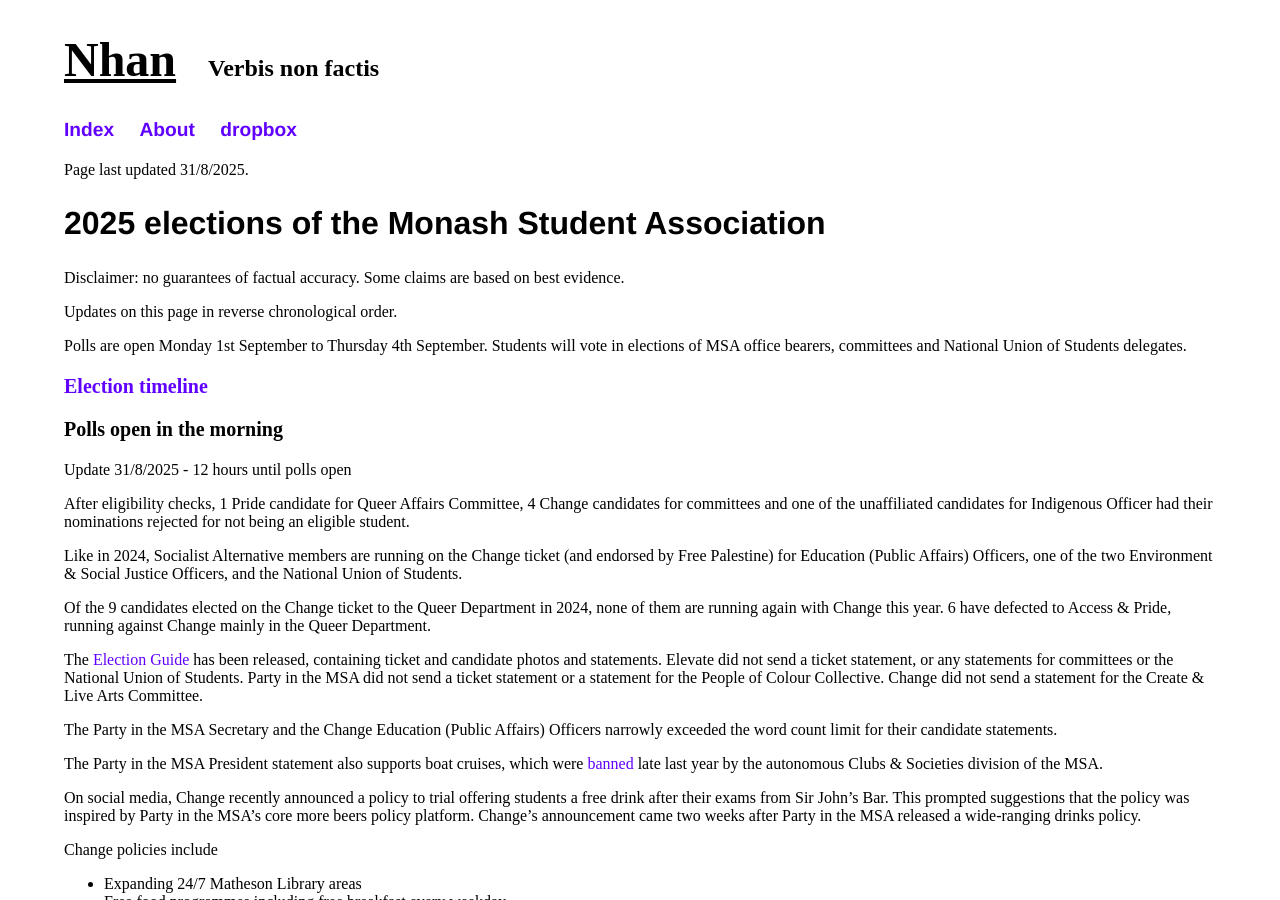
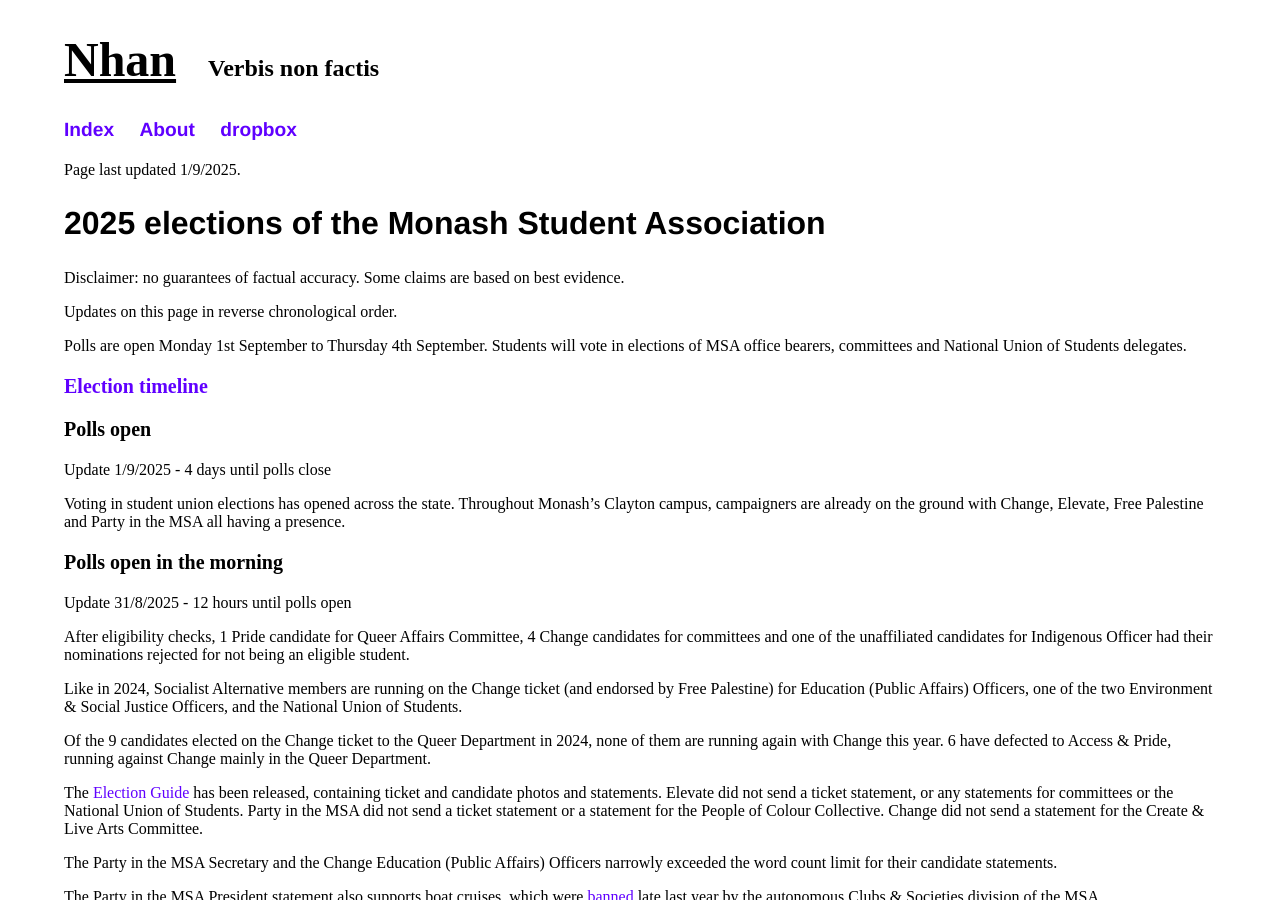
Before and after one commit to nhtnhanbn/nhtnhanbn.github.io, a Jekyll site: the page built from monash/msa25.md, in a window 1280 px wide and 900 px high. Built offline with Jekyll 4.4.1, drawn with Linux system fonts in a browser that asks for light colours.

Commit message:
Update msa25

```diff
--- a/monash/msa25.md
+++ b/monash/msa25.md
@@ -3,7 +3,7 @@
 title: 2025 Monash Student Association elections
 ---
 
-Page last updated 31/8/2025.
+Page last updated 1/9/2025.
 
 ## 2025 elections of the Monash Student Association
 
@@ -14,6 +14,12 @@
 Polls are open Monday 1st September to Thursday 4th September. Students will vote in elections of MSA office bearers, committees and National Union of Students delegates.
 
 ### [Election timeline](http://msa.monash.edu/hubfs/MSA%20Election%20Timeline%202025.pdf)
+
+### Polls open
+
+Update 1/9/2025 - 4 days until polls close
+
+Voting in student union elections has opened across the state. Throughout Monash's Clayton campus, campaigners are already on the ground with Change, Elevate, Free Palestine and Party in the MSA all having a presence.
 
 ### Polls open in the morning
 
```
